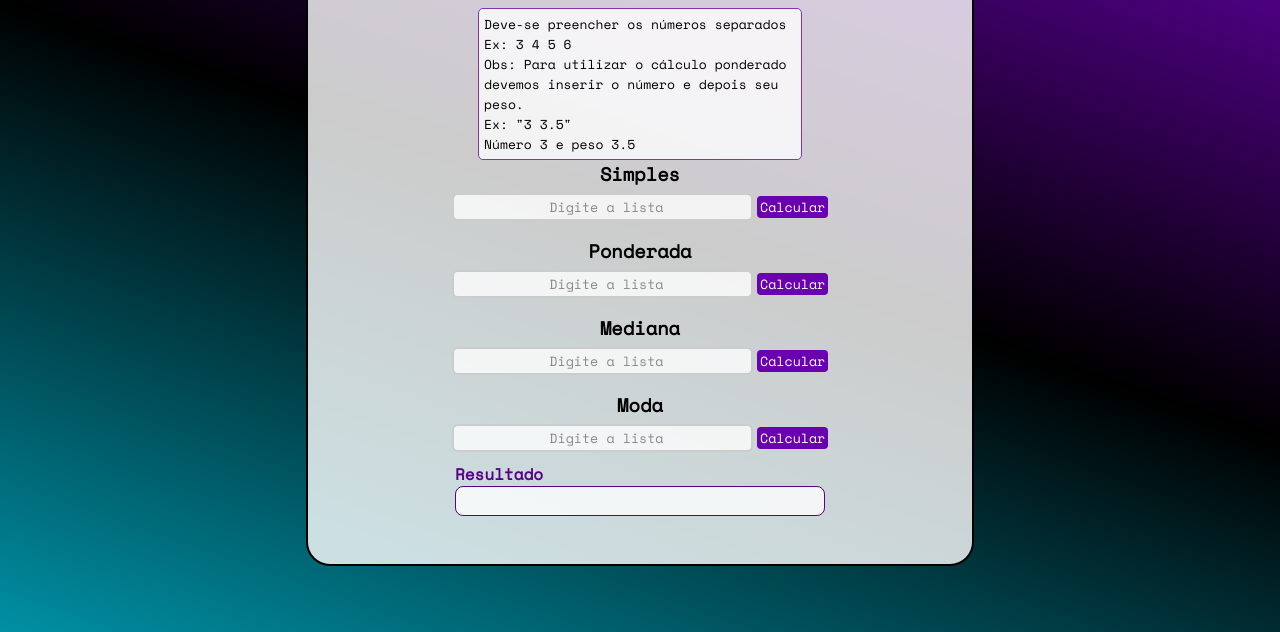
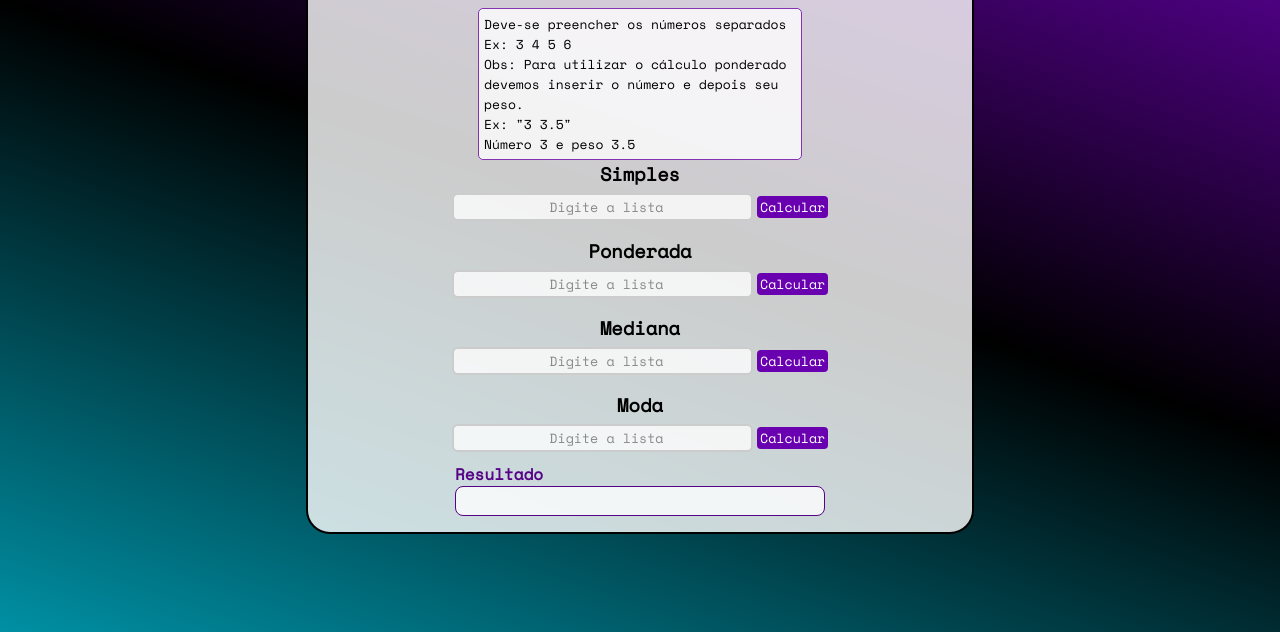
Before and after one commit to Dev-AlandeSouza/Aritmeticas.Js, a plain HTML site: page index.html in a window 1280 px wide. Shown: the part 168-800 px from the top of the page. Drawn offline with nearby package versions, Linux system fonts and the light colour scheme.

Commit message:
Update Responsivity

```diff
--- a/style.css
+++ b/style.css
@@ -21,7 +21,7 @@ body {
   flex-direction: column;
   justify-content: center;
   align-items: center;
-  padding: 3em 0;
+  padding: 1em 0; /* Reduzindo o padding para 1em no topo e na parte inferior, 0 nas laterais */
   border-radius: 1.5em;
   border: 2px solid black;
   background-color: rgba(255, 255, 255, 0.8);
```
